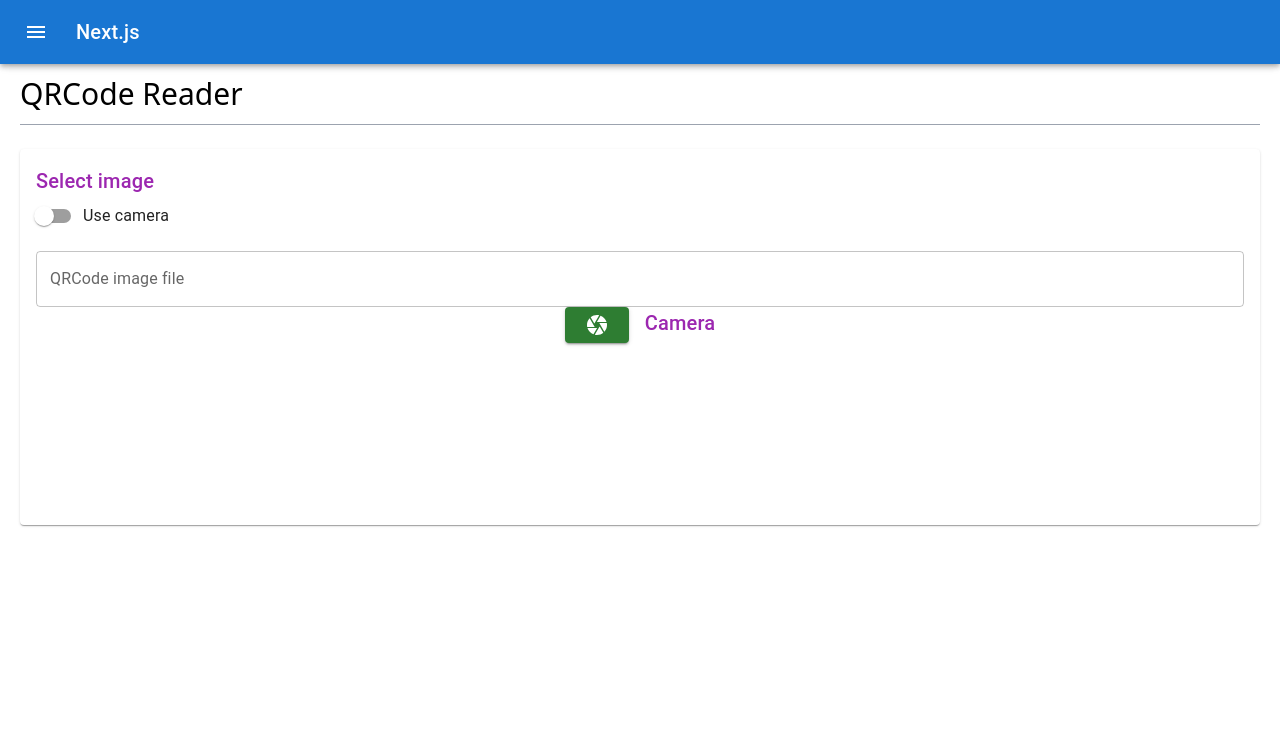
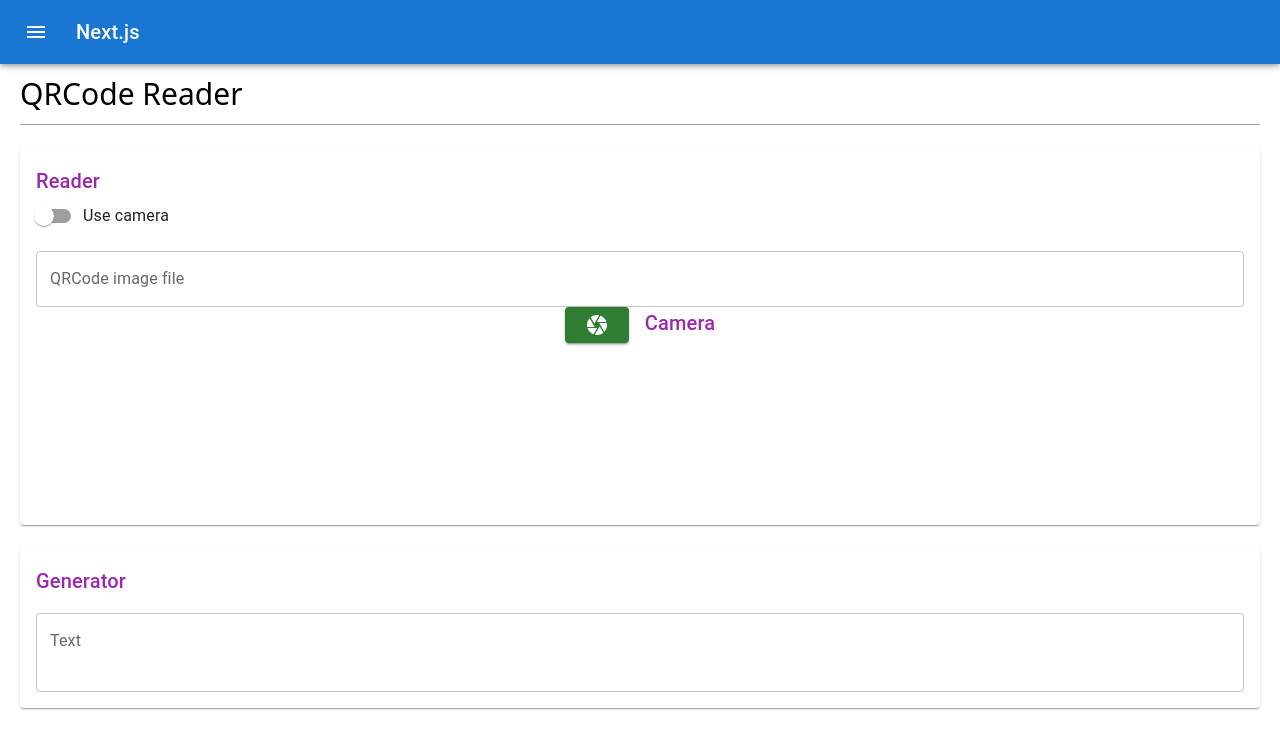
Before and after one commit to upk240z/next-playground, a Next.js app: page /tools/qrcode in a window 1280 px wide. Shown: the top 748 px of the page. Built offline with nearby package versions, Linux system fonts and the light colour scheme.

Commit message:
QRCode generator

```diff
--- a/pages/index.tsx
+++ b/pages/index.tsx
@@ -12,7 +12,7 @@ import Nav from "../layouts/nav"
 
 const drawQr = (canvas: HTMLCanvasElement) => {
   QRCode.toCanvas(canvas, window.location.href, err => {
-    console.log(err)
+    if (err) { console.log(err) }
   })
 }
 
--- a/pages/tools/qrcode.tsx
+++ b/pages/tools/qrcode.tsx
@@ -9,6 +9,7 @@ import {
 import {
   Camera as CameraIcon
 } from '@mui/icons-material'
+import * as QRCode from 'qrcode'
 
 import Nav from "../../layouts/nav"
 import Message from "../../components/message"
@@ -20,11 +21,14 @@ const Page: NextPage = () => {
   const [resultJson, setResultJson] = useState<string>('')
   const [selectedImg, setSelectedImg] = useState<boolean>(false)
   const [activeCamera, setActiveCamera] = useState<boolean>(false)
+  const [drawQr, setDrawQr] = useState<boolean>(false)
+
   const refInput = useRef(null)
   const refFile = useRef(null)
   const refImage = useRef(null)
   const refMovie = useRef(null)
   const refPicture = useRef(null)
+  const refQrCanvas = useRef(null)
 
   const handleClick = (evt: any) => {
     if (!refFile.current) { return }
@@ -61,6 +65,7 @@ const Page: NextPage = () => {
       const inputElement = refInput.current as HTMLInputElement
       inputElement.value = file.name
     }
+
     selectQrImage(window.URL.createObjectURL(file))
   }
 
@@ -91,9 +96,37 @@ const Page: NextPage = () => {
     selectQrImage(picture.toDataURL('image/jpeg'))
   }
 
+  const handleChangeQrText = (evt: any) => {
+    const textArea = evt.target as HTMLTextAreaElement
+    if (
+      textArea.value.length == 0 ||
+      !refQrCanvas.current
+    ) {
+      setDrawQr(false)
+      return
+    }
+
+    QRCode.toCanvas(
+      refQrCanvas.current as HTMLCanvasElement,
+      textArea.value,
+      (err) => {
+        if (err) {
+          console.log(err)
+          setMsgClass('alert-danger')
+          setMessage('Error on generating QRCode')
+          return
+        }
+
+        setMsgClass('alert-success')
+        setMessage('Generated QRCode')
+        setDrawQr(true)
+      }
+    )
+  }
+
   return (
     <div className="container">
-      <Head><title>QRCode Reader</title></Head>
+      <Head><title>QRCode</title></Head>
       <Nav/>
       <main>
         <h1>QRCode Reader</h1>
@@ -103,7 +136,7 @@ const Page: NextPage = () => {
           sx={{mt: 3, p: 2}}
         >
           <Typography component="h2" variant="h6" color="secondary">
-            Select image
+            Reader
           </Typography>
           <Box sx={{ mb: 2 }}>
             <FormGroup>
@@ -162,7 +195,22 @@ const Page: NextPage = () => {
         </Paper>
       </main>
 
-      <Box className="hidden">
+      <Paper sx={{ mt: 3, p: 2 }}>
+        <Typography component="h2" variant="h6" color="secondary">
+          Generator
+        </Typography>
+        <Box sx={{ mt: 2 }}>
+          <TextField
+            label="Text" variant="outlined" fullWidth multiline minRows={2}
+            onChange={handleChangeQrText}
+          />
+        </Box>
+        <Box className={drawQr ? '' : 'hidden'}>
+          <canvas ref={refQrCanvas}></canvas>
+        </Box>
+      </Paper>
+
+      <Box className="hidden" sx={{ mt: 1, border: 1 }}>
         <input ref={refFile} type="file" onChange={handleChangeImage}/>
         <canvas ref={refPicture}></canvas>
       </Box>
```
